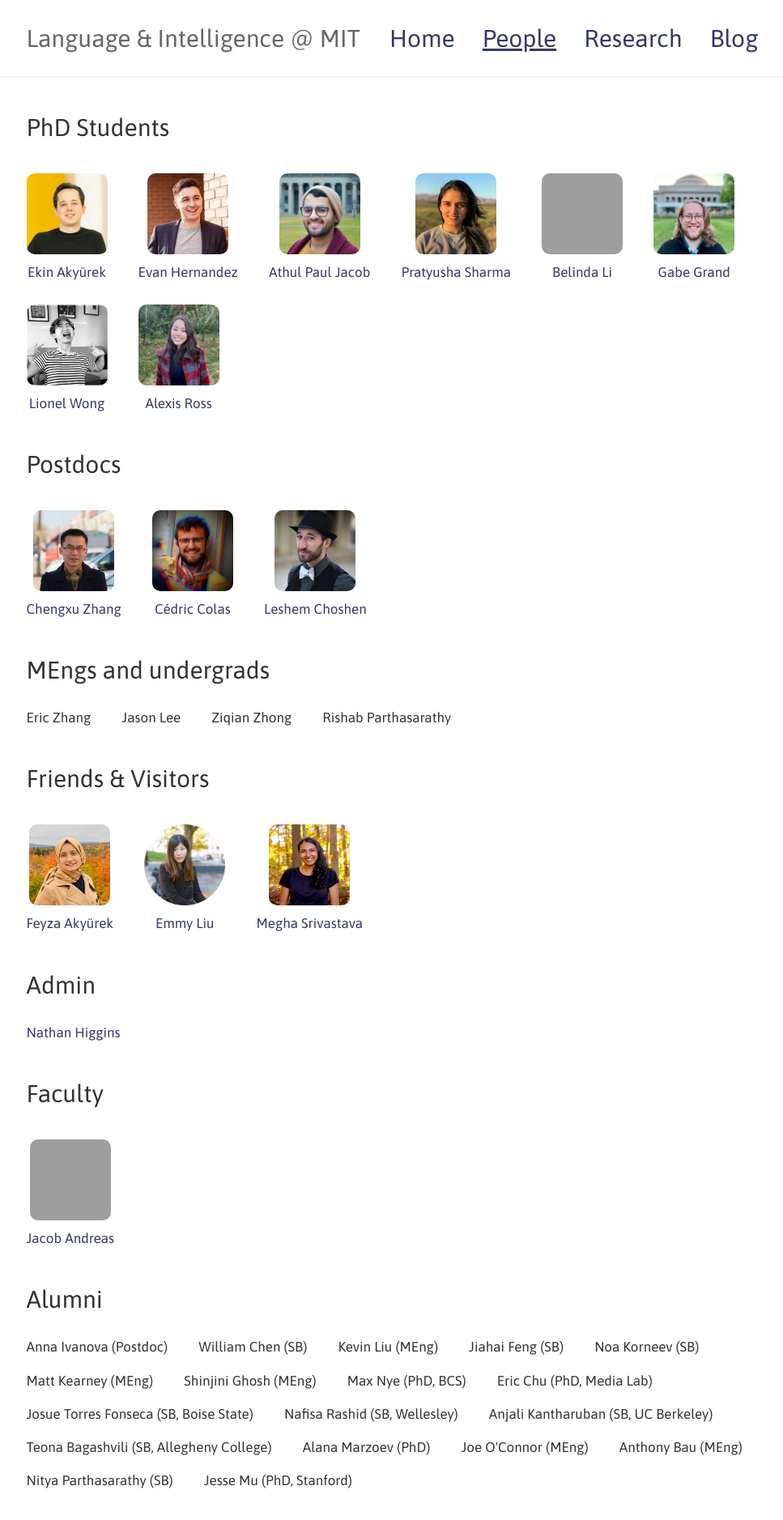
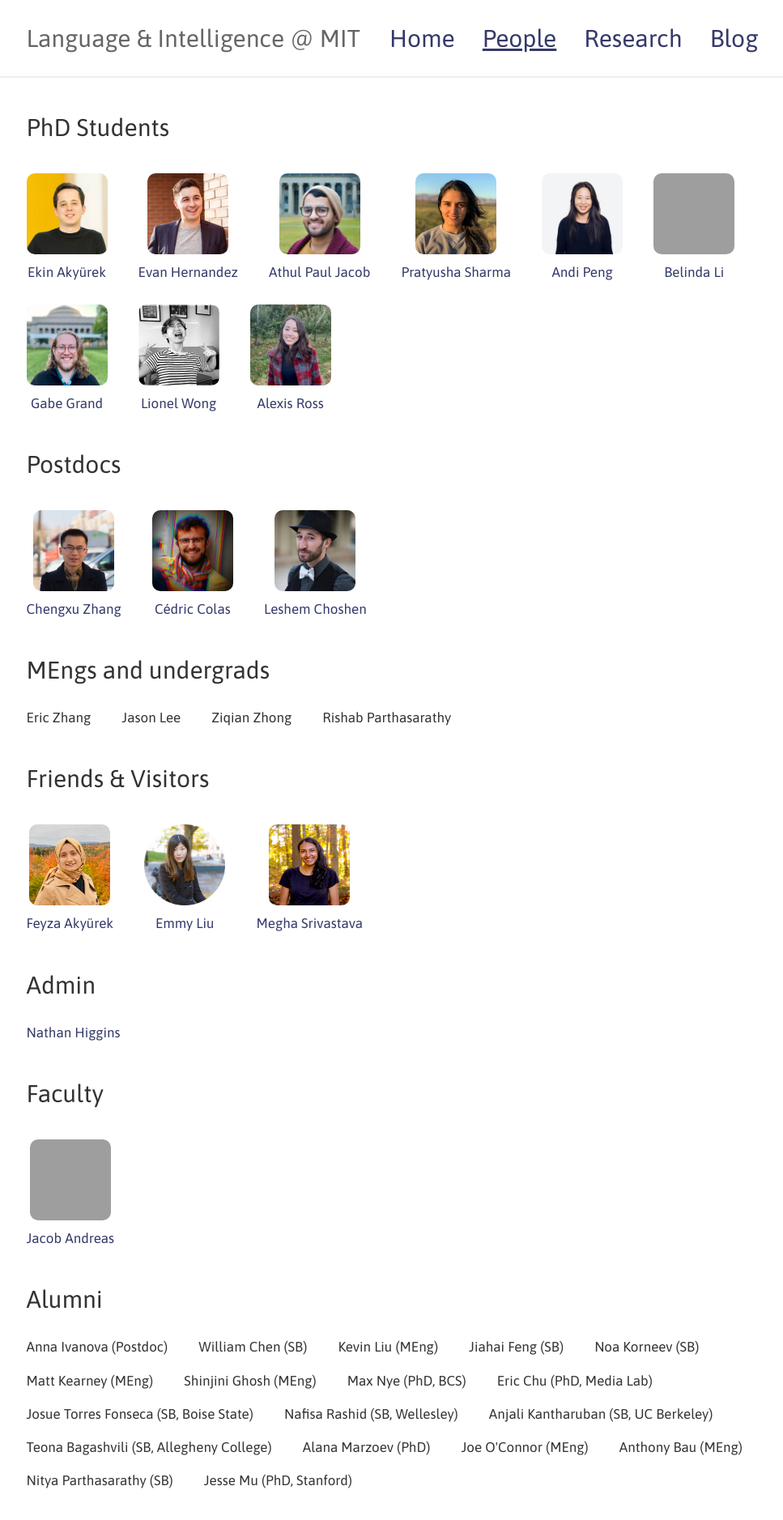
Before and after one commit to lingo-mit/website, a Jekyll site: the page built from people.md, in a window 1280 px wide, cut to the strip 0-1893 px from the top of the page. Shown: the top 1877 px of the strip at 81% size, without its empty margins (10-977 px from the left). Built offline with Jekyll 4.4.1, drawn with Linux system fonts in a browser that asks for light colours; grey boxes are pictures that could not be loaded.

```diff
--- a/people.md
+++ b/people.md
@@ -28,6 +28,12 @@ title: People
     <a href="https://pratyushasharma.github.io/">
     <img src="assets/images/pratyusha.jpg">
     Pratyusha Sharma
+    </a>
+  </li>
+  <li>
+    <a href="https://andipeng.com/">
+    <img src="assets/images/andi.jpeg">
+    Andi Peng
     </a>
   </li>
   <li>
```
Also changed, not shown: index.md (+2 -0 lines), assets/images/andi.jpeg (added), assets/images/lab_photo_dinner.jpg (added), assets/images/leshem.webp (deleted), 1 other file.
